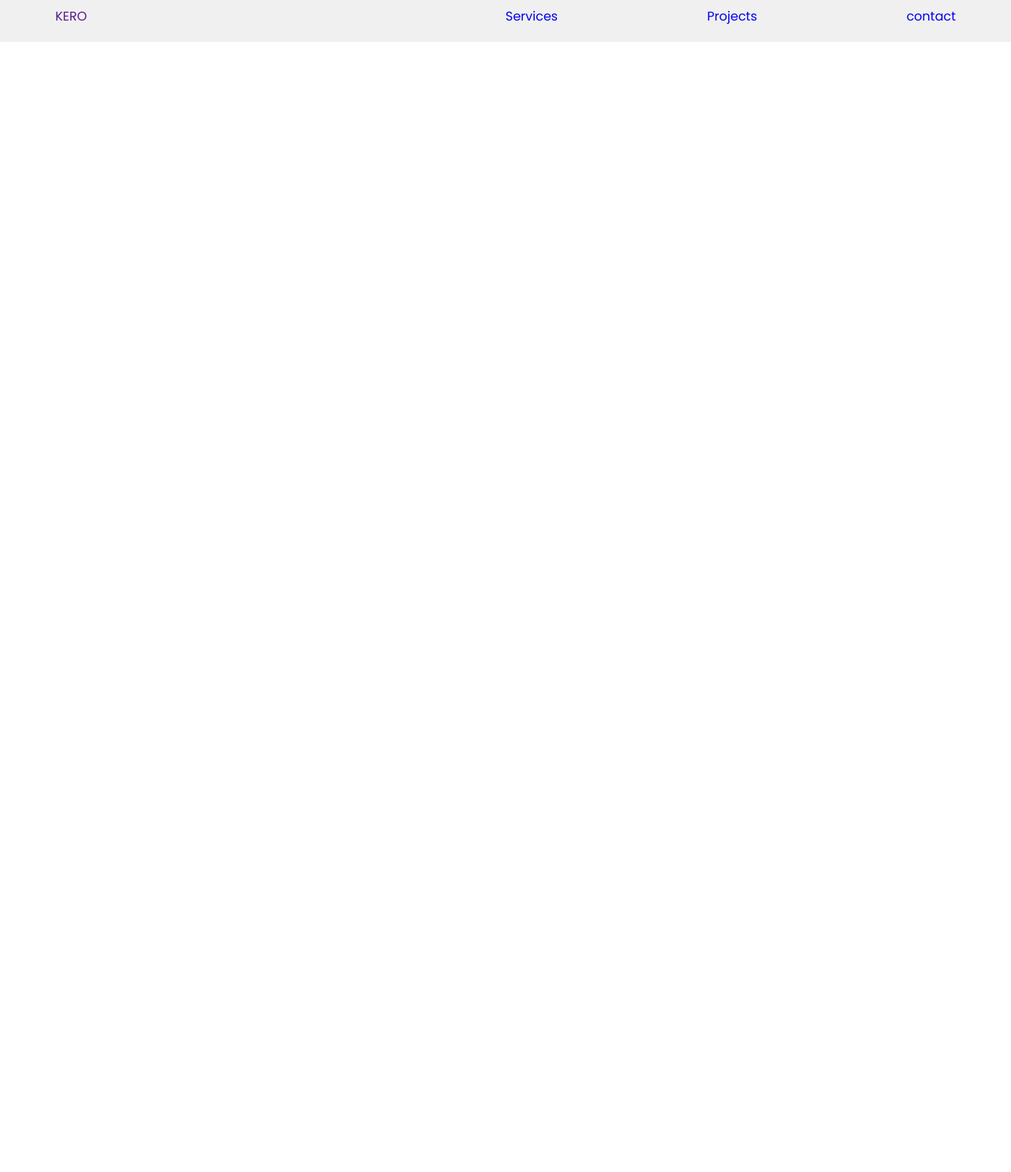
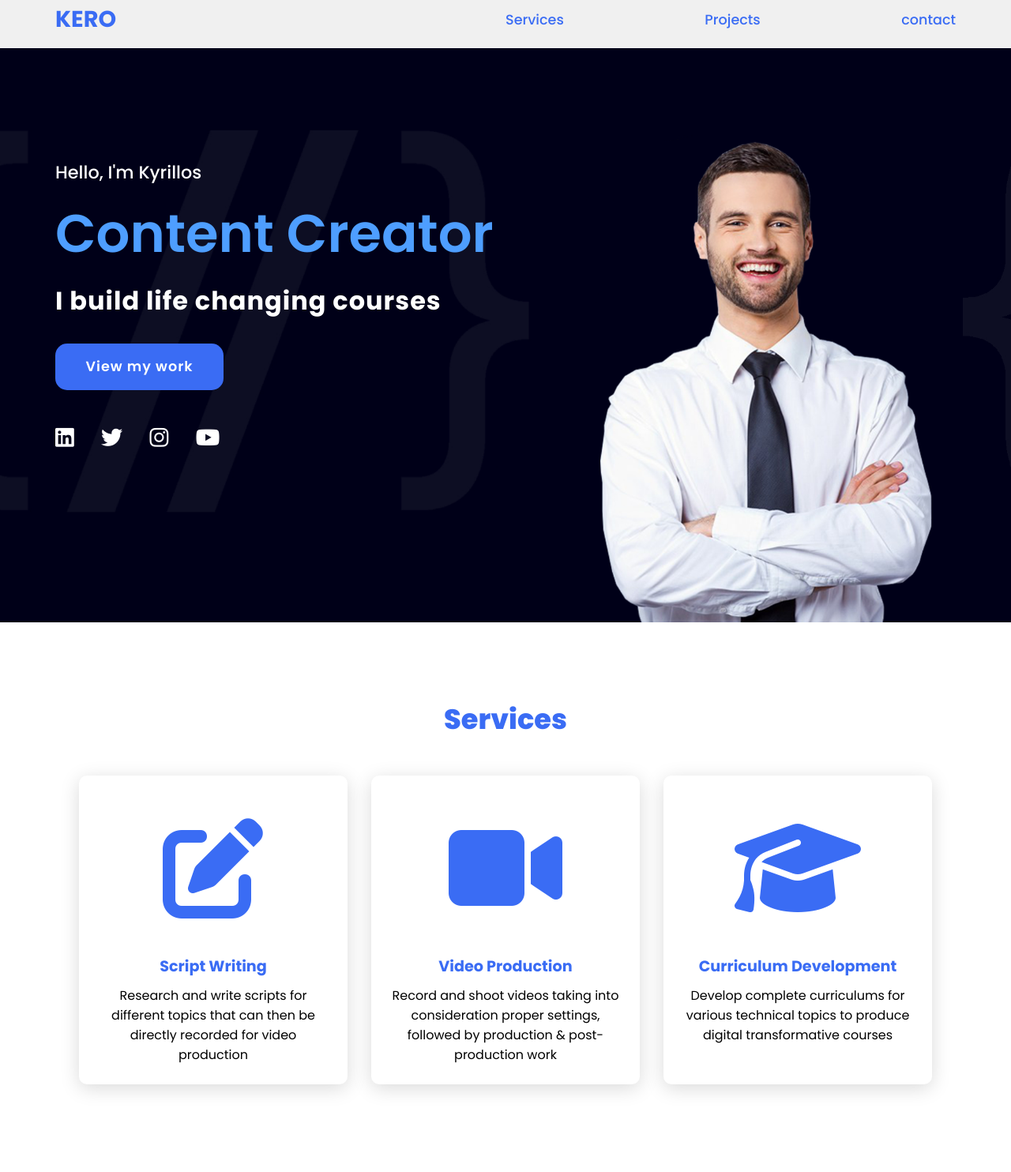
Before and after one commit to kyrillosRamzy/Simple-portfolio-using-html-and-css, a plain HTML site: page index.html in a window 1280 px wide. Shown: the part 12-1496 px from the top of the page at 79% size. Before the commit the page ends 800 px from the top, so only its background shows below. Drawn offline with Linux system fonts and the light colour scheme.

Commit message:
-mcreate home and services section

```diff
--- a/index.html
+++ b/index.html
@@ -13,9 +13,10 @@
     <link rel="stylesheet" href="main.css" />
   </head>
   <body>
+    <!-- start header -->
     <header>
       <div class="container">
-        <a href="" class="main-logo"> KERO </a>
+        <a href="#home" class="logo"> kero </a>
         <nav>
           <a href="#services">Services</a>
           <a href="#projects">Projects</a>
@@ -23,5 +24,66 @@
         </nav>
       </div>
     </header>
+    <!-- end header -->
+    <!-- start home section -->
+    <section class="home" id="home">
+      <div class="container">
+        <div class="intro-text">
+          <h1>Hello, I'm Kyrillos<br /><span>Content Creator</span></h1>
+          <p>I build life changing courses</p>
+          <a href="#projects" class="main-btn">View my work</a>
+          <div class="social-icons">
+            <a href="#"><i class="fab fa-linkedin"></i></a>
+            <a href="#"><i class="fab fa-twitter"></i></a>
+            <a href="#"><i class="fab fa-instagram"></i></a>
+            <a href="#"><i class="fab fa-youtube"></i></a>
+          </div>
+        </div>
+      </div>
+    </section>
+    <!-- end home section -->
+    <section class="services" id="services">
+      <div class="container">
+        <h2 class="title">Services</h2>
+        <div class="content">
+          <div class="card">
+            <div class="icon">
+              <i class="fas fa-edit"></i>
+            </div>
+            <div class="info">
+              <h3>Script Writing</h3>
+              <p>
+                Research and write scripts for different topics that can then be
+                directly recorded for video production
+              </p>
+            </div>
+          </div>
+          <div class="card">
+            <div class="icon">
+              <i class="fas fa-video"></i>
+            </div>
+            <div class="info">
+              <h3>Video Production</h3>
+              <p>
+                Record and shoot videos taking into consideration proper
+                settings, followed by production & post-production work
+              </p>
+            </div>
+          </div>
+          <div class="card">
+            <div class="icon">
+              <i class="fas fa-graduation-cap"></i>
+            </div>
+            <div class="info">
+              <h3>Curriculum Development</h3>
+              <p>
+                Develop complete curriculums for various technical topics to
+                produce digital transformative courses
+              </p>
+            </div>
+          </div>
+        </div>
+      </div>
+    </section>
   </body>
 </html>
--- a/main.css
+++ b/main.css
@@ -1,4 +1,13 @@
 @import url("https://fonts.googleapis.com/css2?family=Poppins:ital,wght@0,100;0,200;0,300;0,400;0,500;0,600;0,700;0,800;0,900;1,100;1,200;1,300;1,400;1,500;1,600;1,700;1,800;1,900&display=swap");
+/* start variables */
+:root {
+  --main-color: #3a6cf4;
+  --secondary-color: #601cfc;
+  --third-color: #4e9eff;
+  --transition-duration: 0.5s;
+  --section-padding: 3rem;
+}
+/* end variables */
 /* start global rules */
 * {
   padding: 0;
@@ -46,7 +55,7 @@ a {
 /* start header */
 header {
   width: 100%;
-  padding: 20px;
+  padding: 15px;
   background-color: #f0f0f0;
   position: fixed;
   left: 0;
@@ -55,15 +64,145 @@ header {
 header .container {
   display: flex;
   justify-content: space-between;
+  align-items: center;
+}
+.logo {
+  color: var(--main-color);
+  font-size: 1.8em;
+  font-weight: bold;
+  text-transform: uppercase;
 }
 nav {
   width: 50%;
   display: flex;
   justify-content: space-between;
 }
+nav a {
+  font-size: 1.1em;
+  font-weight: 500;
+  color: var(--main-color);
+  transition-duration: var(--transition-duration);
+}
+nav a:hover {
+  color: var(--secondary-color);
+}
 @media (max-width: 768px) {
   nav {
     width: 70%;
   }
 }
+.title {
+  text-align: center;
+  color: var(--main-color);
+  font-size: 2.2em;
+  font-weight: 800;
+  margin-bottom: 30px;
+}
 /* end header */
+/* start home section */
+.home {
+  width: 100%;
+  height: 100vh;
+  background-image: url(images/backgroundd.png);
+  background-size: cover;
+  background-position: center;
+  background-attachment: fixed;
+}
+.home .container {
+  height: 100vh;
+  display: flex;
+  align-items: center;
+}
+.home h1 {
+  color: #fff;
+  font-size: 1.4em;
+  font-weight: 500;
+}
+.home h1 span {
+  display: inline-block;
+  margin: 10px 0;
+  color: var(--third-color);
+  font-size: 3em;
+  font-weight: 600;
+}
+.home .intro-text p {
+  color: #fff;
+  font-size: 2em;
+  font-weight: 700;
+  letter-spacing: 1px;
+  margin-bottom: 30px;
+}
+.home .main-btn {
+  padding: 0.9375em 2.1875em;
+  border-radius: 15px;
+  margin-bottom: 40px;
+  color: #fff;
+  font-size: 1.1em;
+  font-weight: 600;
+  background-color: var(--main-color);
+  display: inline-block;
+  letter-spacing: 1px;
+  transition: var(--transition-duration) ease;
+}
+.home .main-btn:hover {
+  background-color: var(--third-color);
+  transform: scale(1.1);
+}
+.social-icons a {
+  color: #fff;
+  font-size: 1.7em;
+  padding-right: 30px;
+}
+@media (max-width: 768px) {
+  .home h1 {
+    font-size: 1.1em;
+  }
+  .home h1 span {
+    font-size: 2em;
+  }
+  .home .intro-text p {
+    font-size: 1.5em;
+  }
+}
+/* end home section */
+/* start services section */
+.services {
+  width: 100%;
+  padding: var(--section-padding) 0;
+}
+.services .container {
+  padding: var(--section-padding) 0;
+}
+.services .container .content {
+  display: flex;
+  justify-content: center;
+  flex-direction: row;
+  flex-wrap: wrap;
+}
+.card {
+  width: 21.25em;
+  padding: 25px;
+  margin: 15px;
+  border-radius: 10px;
+  background-color: #fff;
+  box-shadow: 0 5px 25px rgba(1 1 1 / 15%);
+  transition: var(--transition-duration) ease;
+}
+.card:hover {
+  transform: scale(1.1);
+}
+.card .icon {
+  color: var(--main-color);
+  font-size: 8em;
+  text-align: center;
+}
+.info {
+  text-align: center;
+}
+.info h3 {
+  color: var(--main-color);
+  font-size: 1.2em;
+  font-weight: 700;
+  margin: 10px;
+}
+/* end services section */
```
Also changed, not shown: images/background.jpeg (deleted), images/backgroundd.png (added).
